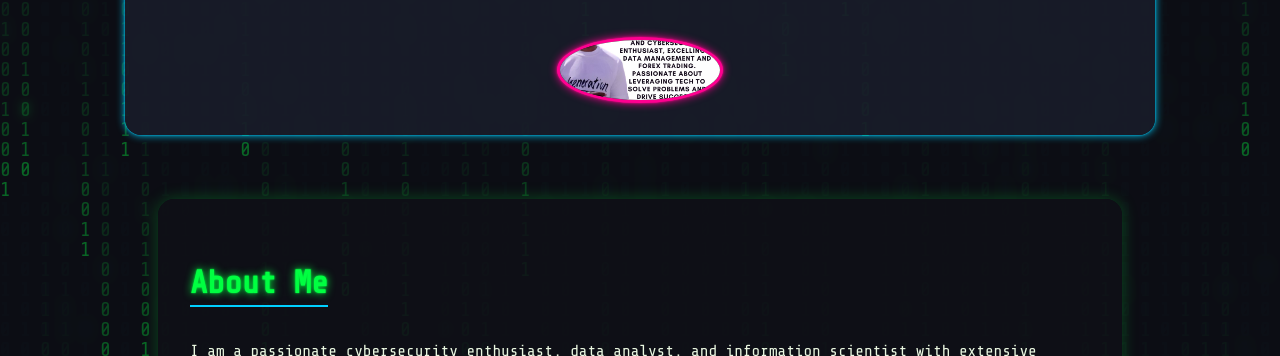
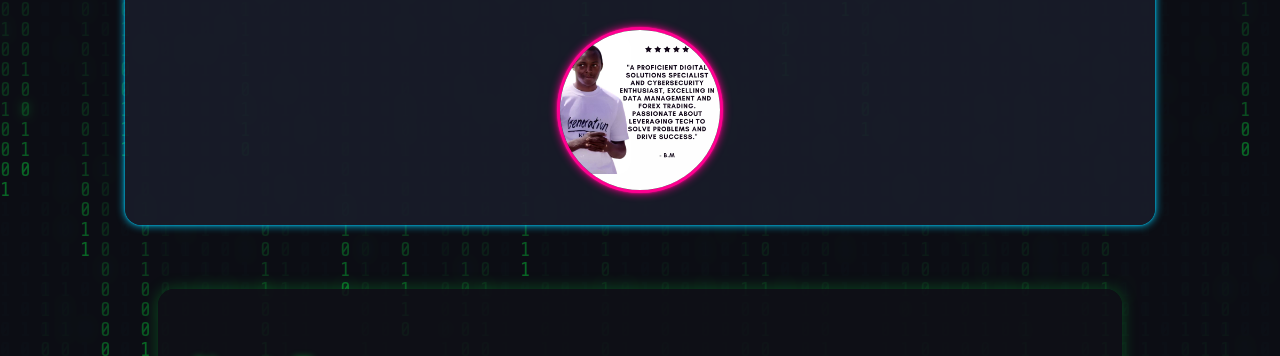
Before and after one commit to 26KBACE/My-biography-website, a plain HTML site: page public/index.html in a window 1280 px wide. Shown: the part 444-800 px from the top of the page. Drawn offline with nearby package versions, Linux system fonts and the light colour scheme.

Commit message:
Update styles.css

```diff
--- a/public/styles.css
+++ b/public/styles.css
@@ -195,9 +195,10 @@ body {
   border-radius: 50%;
   border: 3px solid var(--neon-pink);
   box-shadow: var(--border-pink);
-  width: 160px; height: 60px;
+  width: 160px; height: 160px;
   object-fit: cover;
   background: #101014;
+  margin-top: -10px; /* pulls the image upward */
 }
 
 /* Sections */
```
